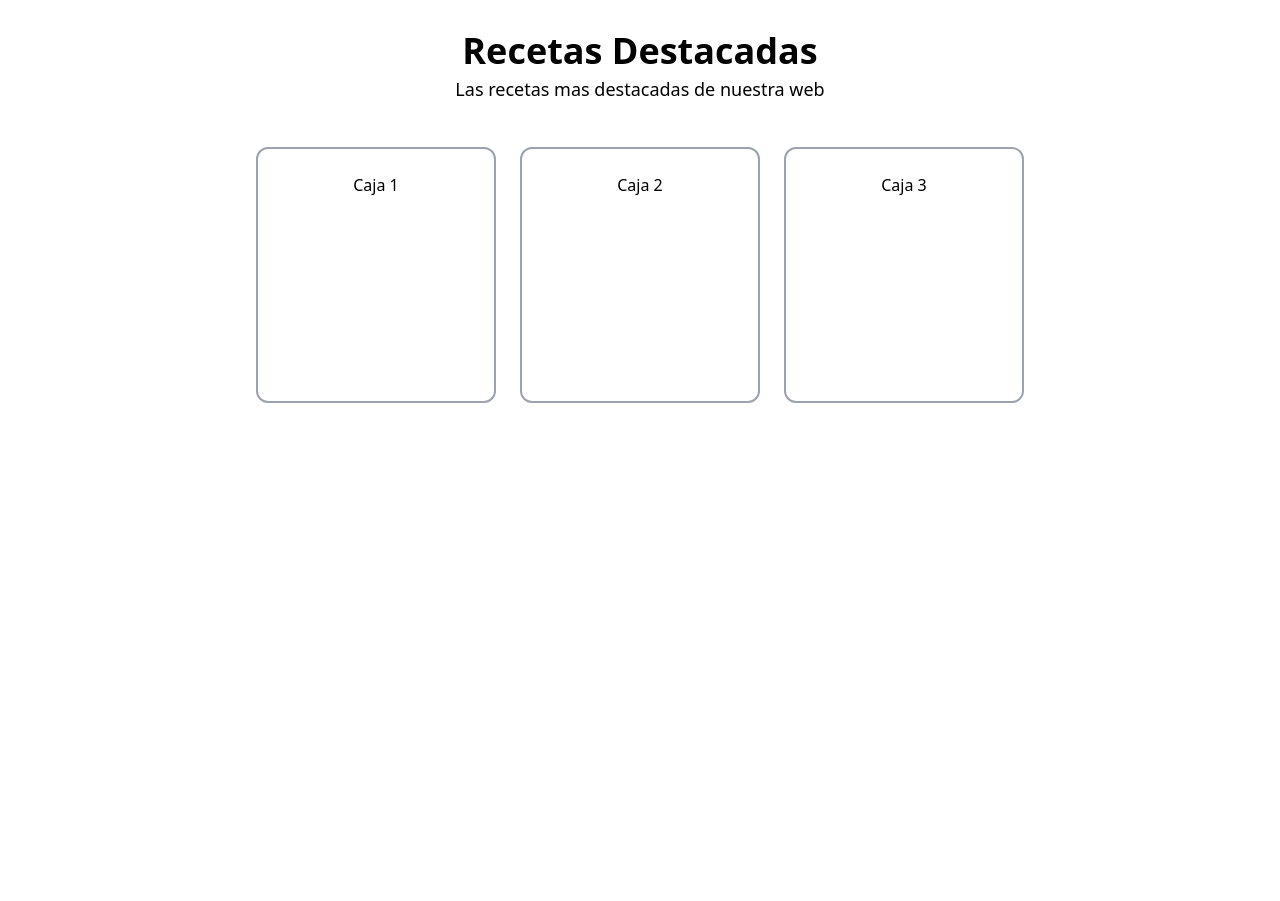
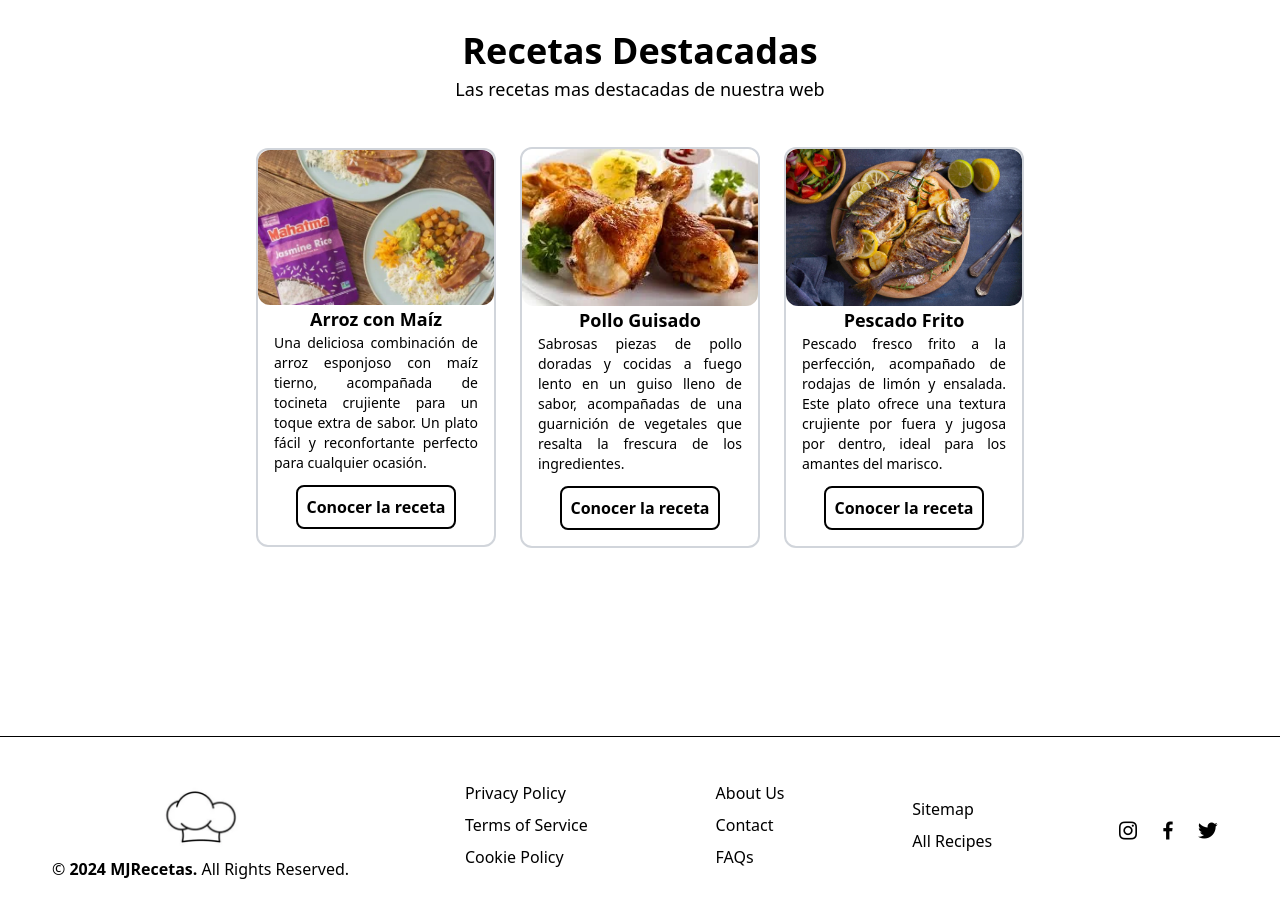
Before and after one commit to yoscarmjp/MJRecetas, a website: page index.html in a window 1280 px wide. Shown: the part 640-1541 px from the top of the page. Before the commit the page ends 1055 px from the top, so only its background shows below. Drawn offline with nearby package versions, Linux system fonts and the light colour scheme.

Commit message:
Update v2
Optimizing Images
Add to new sections
Add to responsive

```diff
--- a/index.html
+++ b/index.html
@@ -5,14 +5,14 @@
     <meta name="viewport" content="width=device-width, initial-scale=1.0">
     <link href="https://cdn.jsdelivr.net/npm/tailwindcss@2.2.19/dist/tailwind.min.css" rel="stylesheet">
     <link href='https://unpkg.com/boxicons@2.1.4/css/boxicons.min.css' rel='stylesheet'>
-    <link rel="shortcut icon" href="src/img/logo.jpg" type="image/x-icon">
+    <link rel="shortcut icon" href="src/img/logo.webp" type="image/x-icon">
     <title>MJRecetas | Inicio</title>
 </head>
 <body>
 
-    <header class="flex justify-around pt-8 shadow-xs z-50">
+    <header id="index" class="pt-8 flex shadow-sm z-50 flex-col justify-center items-center md:flex-row md:justify-around">
         <div class="w-24 -mt-5">
-            <a href="index.html"><img src="src/img/logo.jpg"></a>
+            <a href="index.html"><img src="src/img/logo.webp"></a>
         </div>
         <nav>
             <ul class="pt-5">
@@ -29,43 +29,91 @@
 
 
     <div class="relative">
-        <img src="src/img/banner.png" class="w-full filter brightness-50">
-        <div class="absolute inset-0 flex flex-col items-center justify-center text-white">
-            <h1 class="text-3xl text-center font-bold mb-4">
+        <img src="src/img/banner.webp" class="w-full h-full filter brightness-50">
+        <div class="absolute inset-0 mt-5 md:mt-3 flex flex-col items-center justify-center text-white">
+            <h1 class="text-lg text-center font-bold md:text-2xl xl:text-3xl">
                 Descubre, Cocina y Comparte tus Recetas Favoritas
             </h1>
-            <p class="max-w-3xl text-center">
+            <p class="max-w-3xl text-center text-base md:text-lg">
                 Bienvenido a MJ Recetario, tu espacio para descubrir recetas
                 increíbles, fáciles de seguir y llenas de sabor. Explora nuestras
                 categorías, guarda tus recetas favoritas, y comparte tus propias
                 creaciones con nuestra comunidad. ¡Inspírate y empieza a cocinar hoy
                 mismo!
             </p>
-            <button class="bg-white text-black font-bold py-2 mt-5 px-5 rounded-lg cursor-pointer">Conocer recetas</button>
+            <button class="bg-white hidden md:block text-black font-semibold py-2 mt-5 px-5 rounded-lg cursor-pointer border-2 hover:bg-transparent hover:text-white transition duration-300 ease-in-out">Conocer recetas</button>
         </div>
     </div>
 
 
-    <div class="flex justify-between flex-col pt-16">
-
+    <div class="flex justify-between flex-col pt-16 pb-24">
         <h1 class="font-bold text-4xl text-center pb-7">Recetas Destacadas</h1>
         <p class="text-center -mt-6 mb-8 text-lg">Las recetas mas destacadas de nuestra web</p>
 
-        <div class="flex flex-row justify-center items-center">
-            <div class="w-60 h-64 border-2 border-gray-400 p-6 text-black m-3 rounded-xl text-center">
-                <h1>Caja 1</h1>
+        <div class="flex flex-row flex-wrap justify-center items-center">
+            <div class="w-60 h-auto border-2 border-gray-300  text-black m-3 rounded-xl text-center">
+                <img src="src/img/rice.webp" class="w-full rounded-xl">
+                <h1 class="text-lg font-bold">Arroz con Maíz</h1>
+                <p class="text-sm text-justify p-4 -mt-4">
+                    Una deliciosa combinación de arroz esponjoso con maíz tierno,
+                    acompañada de tocineta crujiente para un toque extra de sabor.
+                    Un plato fácil y reconfortante perfecto para cualquier ocasión.
+                </p>
+                <button id="rice" class="bg-transparent border-2 border-black transition duration-300 ease-in-out text-black p-2
+                rounded-lg -mt-1 font-semibold hover:bg-black hover:text-white mb-4">Conocer la receta</button>
             </div>
-            <div class="w-60 h-64 border-2 border-gray-400 p-6 text-black m-3 rounded-xl text-center">
-                <h1>Caja 2</h1>
+            <div class="w-60 h-auto border-2 border-gray-300  text-black m-3 rounded-xl text-center">
+                <img src="src/img/chicken.webp" class="w-full rounded-xl">
+                <h1 class="text-lg font-bold text">Pollo Guisado</h1>
+                <p class="text-sm text-justify p-4 -mt-4">
+                    Sabrosas piezas de pollo doradas y cocidas a fuego lento en un guiso
+                    lleno de sabor, acompañadas de una guarnición de vegetales que resalta
+                    la frescura de los ingredientes.
+                </p>
+                <button id="chicken" class="bg-transparent border-2 border-black transition duration-300 ease-in-out text-black p-2
+                rounded-lg -mt-1 font-semibold hover:bg-black hover:text-white mb-4">Conocer la receta</button>
             </div>
-            <div class="w-60 h-64 border-2 border-gray-400 p-6 text-black m-3 rounded-xl text-center">
-                <h1>Caja 3</h1>
+            <div class="w-60 h-auto border-2 border-gray-300 text-black m-3 rounded-xl text-center">
+                <img src="src/img/fish.webp" class="w-full rounded-xl">
+                <h1 class="text-lg font-bold">Pescado Frito</h1>
+                <p class="text-sm text-justify p-4 -mt-4">
+                    Pescado fresco frito a la perfección, acompañado de rodajas
+                    de limón y ensalada. Este plato ofrece una textura crujiente
+                    por fuera y jugosa por dentro, ideal para los amantes del marisco.
+                </p>
+                <button id="fish" class="bg-transparent border-2 border-black transition duration-300 ease-in-out text-black p-2
+                rounded-lg -mt-1 font-semibold hover:bg-black hover:text-white mb-4">Conocer la receta</button>
             </div>
+        </div>
+    </div>
 
+    <div class="w-full h-px bg-black px-28 mt-20"></div>
 
+    <footer class="flex flex-col justify-center item-center pt-8 pb-5 lg:justify-around lg:flex-row">
+        <div class="flex justify-center flex-col items-center">
+            <a href="#index"><img class="w-24" src="src/img/logo.webp"></a>
+            <p class="text-base -mt-2 max-w-1">&copy; <span class="font-bold">2024 MJRecetas.</span> All Rights Reserved.</p>
         </div>
-
-    </div>
+        <div class="flex flex-col m-3 justify-center items-center lg:items-start font-medium">
+            <a href="" class="mb-2 hover:underline">Privacy Policy</a>
+            <a href="" class="mb-2 hover:underline">Terms of Service</a>
+            <a href="" class="hover:underline">Cookie Policy</a>
+        </div>
+        <div class="flex flex-col m-3 justify-center items-center lg:items-start font-medium">
+            <a href="" class="mb-2 hover:underline">About Us</a>
+            <a href="" class="mb-2 hover:underline">Contact</a>
+            <a href="" class="hover:underline">FAQs</a>
+        </div>
+        <div class="flex flex-col m-3 justify-center items-center lg:items-start font-medium">
+            <a href="" class="mb-2 hover:underline">Sitemap</a>
+            <a href="" class="hover:underline">All Recipes</a>
+        </div>
+        <div class="text-2xl pt-3 flex  justify-center items-center">
+            <a href=""><i class='bx bxl-instagram m-2 hover:text-gray-500 transition duration-300 ease-in-out'></i></a>
+            <a href=""><i class='bx bxl-facebook m-2 hover:text-gray-500 transition duration-300 ease-in-out' ></i></a>
+            <a href=""><i class='bx bxl-twitter m-2 hover:text-gray-500 transition duration-300 ease-in-out' ></i></a>
+        </div>
+    </footer>
 
 </body>
 </html>
```
Also changed, not shown: src/img/banner.png (deleted), src/img/banner.webp (added), src/img/chicken.webp (added), src/img/fish.webp (added), src/img/logo.jpg (deleted), src/img/logo.webp (added), src/img/rice.webp (added).
